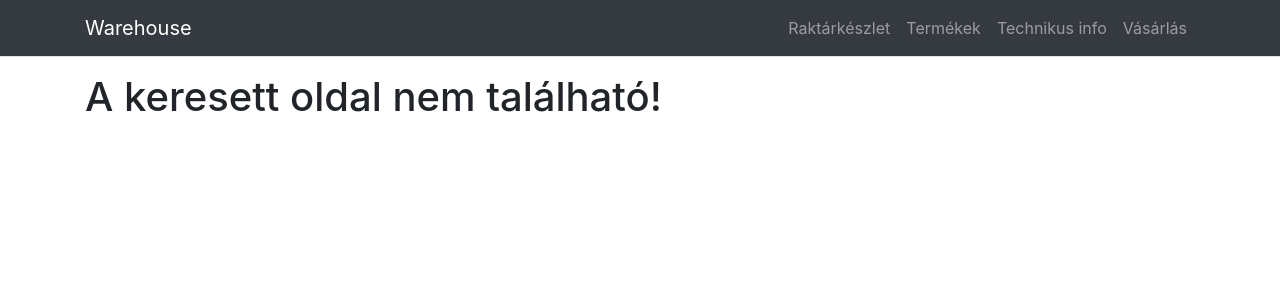
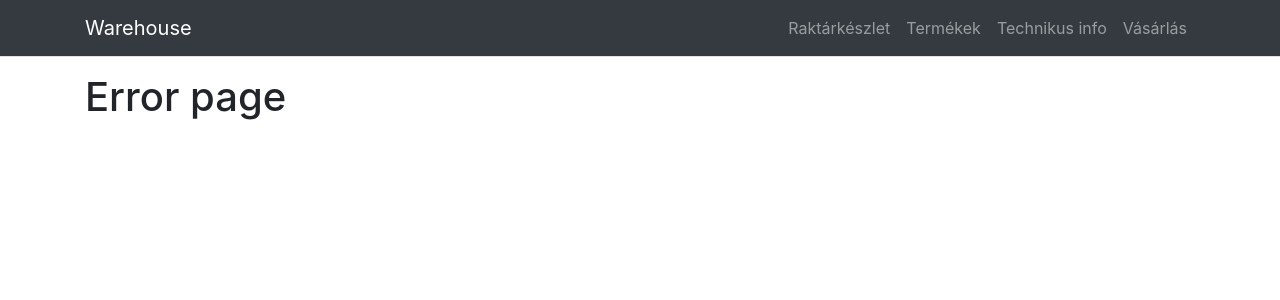
Before and after one commit to jbence1994/warehouse-ui, a React (Create React App) app: page /error in a window 1280 px wide. Before the commit this address led to /hiba. Shown: the top 300 px of the page. Built offline with nearby package versions, Linux system fonts and the light colour scheme.

Commit message:
Add error page sample

```diff
--- a/src/App.js
+++ b/src/App.js
@@ -6,6 +6,7 @@ import Orders from "./pages/orders";
 import Technicians from "./pages/technicians";
 import Products from "./pages/products";
 import Supplies from "./pages/supplies";
+import Error from "./pages/error";
 import NotFound from "./pages/notFound";
 import Home from "./pages/home";
 
@@ -22,6 +23,7 @@ const App = () => {
     TECHNICIANS_PAGE,
     ORDERS_PAGE,
     NOT_FOUND_PAGE,
+    ERROR_PAGE,
   } = pages;
 
   return (
@@ -42,6 +44,7 @@ const App = () => {
           <Route exact path={TECHNICIANS_PAGE.path} component={Technicians} />
           <Route exact path={PRODUCTS_PAGE.path} component={Products} />
           <Route exact path={SUPPLIES_PAGE.path} component={Supplies} />
+          <Route exact path={ERROR_PAGE.path} component={Error} />
           <Route exact path={NOT_FOUND_PAGE.path} component={NotFound} />
           <Route exact path={HOME_PAGE.path} component={Home} />
           <Redirect to={NOT_FOUND_PAGE.path} />
--- a/src/config/app-skeleton.js
+++ b/src/config/app-skeleton.js
@@ -21,7 +21,11 @@ const pages = {
   },
   NOT_FOUND_PAGE: {
     name: "A keresett oldal nem található",
-    path: "/hiba",
+    path: "/notFound",
+  },
+  ERROR_PAGE: {
+    name: "Hiba történt",
+    path: "/error",
   },
 };
 
--- /dev/null
+++ b/src/pages/error.jsx
@@ -0,0 +1,7 @@
+import React from "react";
+
+const Error = () => {
+  return <h1>Error page</h1>;
+};
+
+export default Error;
```
